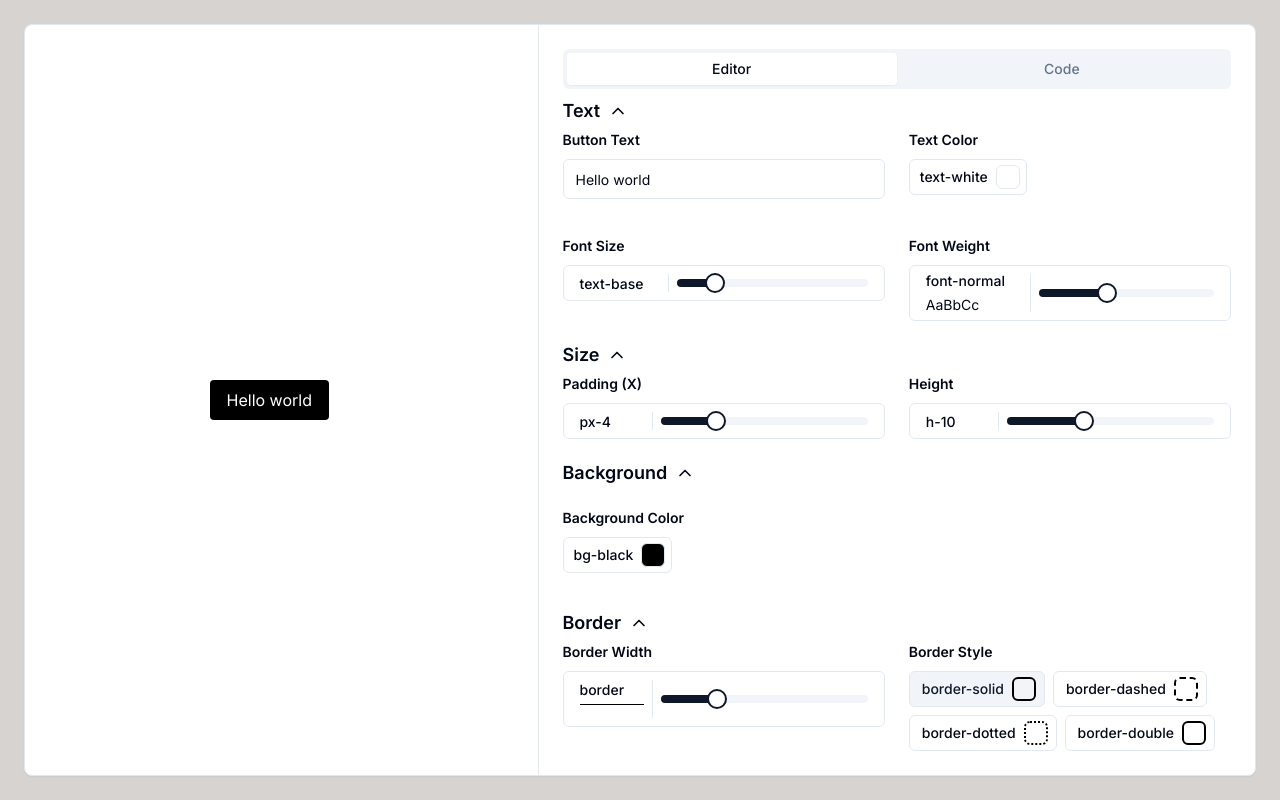
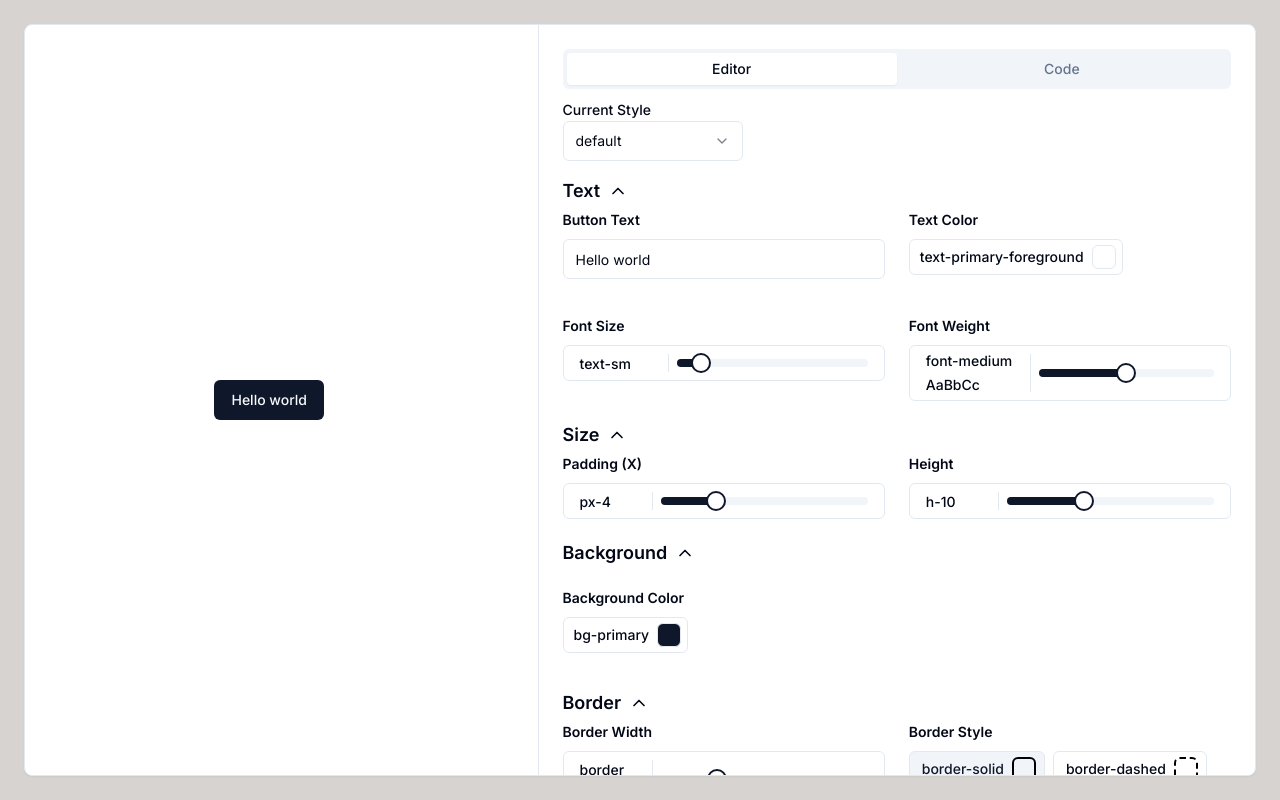
Before and after one commit to Alwurts/vbuild, a Next.js app: page / in a window 1280 px wide. Built offline with nearby package versions, Linux system fonts and the light colour scheme.

Commit message:
Support multiple styles

```diff
--- a/package.json
+++ b/package.json
@@ -27,7 +27,8 @@
     "react": "^18",
     "react-dom": "^18",
     "tailwind-merge": "^2.4.0",
-    "tailwindcss-animate": "^1.0.7"
+    "tailwindcss-animate": "^1.0.7",
+    "zustand": "^4.5.4"
   },
   "devDependencies": {
     "@types/node": "^20",
--- a/src/app/page.tsx
+++ b/src/app/page.tsx
@@ -24,30 +24,160 @@ import { Shadow } from "@/components/Shadow";
 import { FontWeight as FontWeightComponent } from "@/components/FontWeight";
 import { CollapsibleGroup } from "@/components/CollapsibleGroup";
 import { InputTool } from "@/components/InputTool";
+import { create } from "zustand";
+import {
+	Select,
+	SelectContent,
+	SelectItem,
+	SelectTrigger,
+	SelectValue,
+} from "@/components/ui/select";
+
+interface ButtonStore {
+	styles: {
+		[key: string]: {
+			bgColor: string;
+			textColor: string;
+			fontSize: string;
+			fontWeight: string;
+			borderColor: string;
+			borderWidth: string;
+			borderStyle: string;
+			rounded: string;
+			paddingX: string;
+			height: string;
+			shadow: string;
+			opacity: string;
+		};
+	};
+	currentStyle: string;
+	setStyle: (styleName: string, property: string, value: string) => void;
+	setCurrentStyle: (styleName: string) => void;
+}
+
+const useButtonStore = create<ButtonStore>((set) => ({
+	styles: {
+		default: {
+			bgColor: "bg-primary",
+			textColor: "text-primary-foreground",
+			fontSize: "text-sm",
+			fontWeight: "font-medium",
+			borderColor: "border-transparent",
+			borderWidth: "border",
+			borderStyle: "border-solid",
+			rounded: "rounded-md",
+			paddingX: "px-4",
+			height: "h-10",
+			shadow: "shadow-none",
+			opacity: "opacity-100",
+		},
+		destructive: {
+			bgColor: "bg-destructive",
+			textColor: "text-destructive-foreground",
+			fontSize: "text-sm",
+			fontWeight: "font-medium",
+			borderColor: "border-transparent",
+			borderWidth: "border",
+			borderStyle: "border-solid",
+			rounded: "rounded-md",
+			paddingX: "px-4",
+			height: "h-10",
+			shadow: "shadow-none",
+			opacity: "opacity-100",
+			// ... (fill in other properties)
+		},
+		outline: {
+			bgColor: "bg-background",
+			textColor: "text-foreground",
+			borderColor: "border-input",
+			borderWidth: "border",
+			borderStyle: "border-solid",
+			rounded: "rounded-md",
+			paddingX: "px-4",
+			height: "h-10",
+			shadow: "shadow-none",
+			opacity: "opacity-100",
+			fontSize: "text-sm",
+			fontWeight: "font-medium",
+			// ... (fill in other properties)
+		},
+		secondary: {
+			bgColor: "bg-secondary",
+			textColor: "text-secondary-foreground",
+			fontSize: "text-sm",
+			fontWeight: "font-medium",
+			borderColor: "border-transparent",
+			borderWidth: "border",
+			borderStyle: "border-solid",
+			rounded: "rounded-md",
+			paddingX: "px-4",
+			height: "h-10",
+			shadow: "shadow-none",
+			opacity: "opacity-100",
+			// ... (fill in other properties)
+		},
+		ghost: {
+			bgColor: "bg-transparent",
+			textColor: "text-foreground",
+			fontSize: "text-sm",
+			fontWeight: "font-medium",
+			borderColor: "border-transparent",
+			borderWidth: "border",
+			borderStyle: "border-solid",
+			rounded: "rounded-md",
+			paddingX: "px-4",
+			height: "h-10",
+			shadow: "shadow-none",
+			opacity: "opacity-100",
+			// ... (fill in other properties)
+		},
+		link: {
+			bgColor: "bg-transparent",
+			textColor: "text-primary",
+			fontSize: "text-sm",
+			fontWeight: "font-medium",
+			borderColor: "border-transparent",
+			borderWidth: "border",
+			borderStyle: "border-solid",
+			rounded: "rounded-md",
+			paddingX: "px-4",
+			height: "h-10",
+			shadow: "shadow-none",
+			opacity: "opacity-100",
+			// ... (fill in other properties)
+		},
+		custom: {
+			bgColor: "bg-black",
+			textColor: "text-white",
+			fontSize: "text-sm",
+			fontWeight: "font-medium",
+			borderColor: "border-transparent",
+			borderWidth: "border",
+			borderStyle: "border-solid",
+			rounded: "rounded-md",
+			paddingX: "px-4",
+			height: "h-10",
+			shadow: "shadow-none",
+			opacity: "opacity-100",
+		},
+	},
+	currentStyle: "default",
+	setStyle: (styleName, property, value) =>
+		set((state) => ({
+			styles: {
+				...state.styles,
+				[styleName]: {
+					...state.styles[styleName],
+					[property]: value,
+				},
+			},
+		})),
+	setCurrentStyle: (styleName) => set({ currentStyle: styleName }),
+}));
 
 export default function Home() {
-	// Text
+	const { styles, currentStyle, setStyle, setCurrentStyle } = useButtonStore();
 	const [buttonText, setButtonText] = useState("Hello world");
-	const [textColor, setTextColor] = useState("text-white");
-	const [fontSize, setFontSize] = useState("text-base");
-	const [fontWeight, setFontWeight] = useState("font-normal");
-
-	// Background
-	const [bgColor, setBgColor] = useState("bg-black");
-
-	// Border
-	const [borderColor, setBorderColor] = useState("border-transparent");
-	const [borderWidth, setBorderWidth] = useState("border");
-	const [borderStyle, setBorderStyle] = useState("border-solid");
-	const [rounded, setRounded] = useState("rounded");
-
-	// Size
-	const [paddingX, setPaddingX] = useState("px-4");
-	const [height, setHeight] = useState("h-10");
-
-	// Effects
-	const [shadow, setShadow] = useState("shadow-none");
-	const [opacity, setOpacity] = useState("opacity-100");
 
 	// Group Visibility
 	const [visibleGroups, setVisibleGroups] = useState({
@@ -59,19 +189,21 @@ export default function Home() {
 		hover: false,
 	});
 
+	const currentStyleFull = styles[currentStyle];
+
 	const buttonClasses = cn(
-		textColor,
-		fontSize,
-		fontWeight,
-		bgColor,
-		borderColor,
-		borderWidth,
-		borderStyle,
-		rounded,
-		paddingX,
-		shadow,
-		opacity,
-		height,
+		currentStyleFull.textColor,
+		currentStyleFull.fontSize,
+		currentStyleFull.fontWeight,
+		currentStyleFull.bgColor,
+		currentStyleFull.borderColor,
+		currentStyleFull.borderWidth,
+		currentStyleFull.borderStyle,
+		currentStyleFull.rounded,
+		currentStyleFull.paddingX,
+		currentStyleFull.shadow,
+		currentStyleFull.opacity,
+		currentStyleFull.height,
 	);
 
 	const buttonCode = `import * as React from "react"
@@ -94,14 +226,14 @@ const buttonVariants = cva(
           "bg-secondary text-secondary-foreground hover:bg-secondary/80",
         ghost: "hover:bg-accent hover:text-accent-foreground",
         link: "text-primary underline-offset-4 hover:underline",
-        custom: "${textColor} ${fontSize} ${fontWeight} ${bgColor} ${borderColor} ${borderWidth} ${borderStyle} ${rounded} ${shadow} ${opacity}",
+        custom: "${currentStyleFull.textColor} ${currentStyleFull.fontSize} ${currentStyleFull.fontWeight} ${currentStyleFull.bgColor} ${currentStyleFull.borderColor} ${currentStyleFull.borderWidth} ${currentStyleFull.borderStyle} ${currentStyleFull.rounded} ${currentStyleFull.shadow} ${currentStyleFull.opacity}",
       },
       size: {
         default: "h-10 px-4 py-2",
         sm: "h-9 rounded-md px-3",
         lg: "h-11 rounded-md px-8",
         icon: "h-10 w-10",
-        custom: "${paddingX} ${height}",
+        custom: "${currentStyleFull.paddingX} ${currentStyleFull.height}",
       },
     },
     defaultVariants: {
@@ -153,6 +285,21 @@ export { Button, buttonVariants }
 							<TabsTrigger value="code">Code</TabsTrigger>
 						</TabsList>
 						<TabsContent value="toggles" className="space-y-3">
+							<div className="mb-4">
+								<Label>Current Style</Label>
+								<Select value={currentStyle} onValueChange={setCurrentStyle}>
+									<SelectTrigger className="w-[180px]">
+										<SelectValue placeholder="Theme" />
+									</SelectTrigger>
+									<SelectContent>
+										{Object.keys(styles).map((style) => (
+											<SelectItem key={style} value={style}>
+												{style}
+											</SelectItem>
+										))}
+									</SelectContent>
+								</Select>
+							</div>
 							{/* Text Group */}
 							<CollapsibleGroup
 								title="Text"
@@ -166,20 +313,26 @@ export { Button, buttonVariants }
 								/>
 								<ColorPicker
 									label="Text Color"
-									value={textColor}
-									onChange={setTextColor}
+									value={currentStyleFull.textColor}
+									onChange={(value) =>
+										setStyle(currentStyle, "textColor", value)
+									}
 								/>
 								<GenericSliderSelector
 									label="Font Size"
 									options={fontSizesOptions}
-									value={fontSize}
-									onChange={setFontSize}
+									value={currentStyleFull.fontSize}
+									onChange={(value) =>
+										setStyle(currentStyle, "fontSize", value)
+									}
 									width="w-20"
 								/>
 								<FontWeightComponent
 									label="Font Weight"
-									fontWeight={fontWeight}
-									setFontWeight={setFontWeight}
+									fontWeight={currentStyleFull.fontWeight}
+									setFontWeight={(value) =>
+										setStyle(currentStyle, "fontWeight", value)
+									}
 								/>
 							</CollapsibleGroup>
 
@@ -192,14 +345,16 @@ export { Button, buttonVariants }
 								<GenericSliderSelector
 									label="Padding (X)"
 									options={paddingXOptions}
-									value={paddingX}
-									onChange={setPaddingX}
+									value={currentStyleFull.paddingX}
+									onChange={(value) =>
+										setStyle(currentStyle, "paddingX", value)
+									}
 								/>
 								<GenericSliderSelector
 									label="Height"
 									options={heightOptions}
-									value={height}
-									onChange={setHeight}
+									value={currentStyleFull.height}
+									onChange={(value) => setStyle(currentStyle, "height", value)}
 								/>
 							</CollapsibleGroup>
 
@@ -210,8 +365,8 @@ export { Button, buttonVariants }
 							>
 								<ColorPicker
 									label="Background Color"
-									value={bgColor}
-									onChange={setBgColor}
+									value={currentStyleFull.bgColor}
+									onChange={(value) => setStyle(currentStyle, "bgColor", value)}
 								/>
 							</CollapsibleGroup>
 
@@ -223,24 +378,30 @@ export { Button, buttonVariants }
 							>
 								<BorderWidth
 									label="Border Width"
-									borderWidth={borderWidth}
-									setBorderWidth={setBorderWidth}
+									borderWidth={currentStyleFull.borderWidth}
+									setBorderWidth={(value) =>
+										setStyle(currentStyle, "borderWidth", value)
+									}
 								/>
 								<BorderType
 									label="Border Style"
-									borderStyle={borderStyle}
-									setBorderStyle={setBorderStyle}
+									borderStyle={currentStyleFull.borderStyle}
+									setBorderStyle={(value) =>
+										setStyle(currentStyle, "borderStyle", value)
+									}
 								/>
 								<ColorPicker
 									label="Border Color"
-									value={borderColor}
-									onChange={setBorderColor}
+									value={currentStyleFull.borderColor}
+									onChange={(value) =>
+										setStyle(currentStyle, "borderColor", value)
+									}
 								/>
 								<GenericSliderSelector
 									label="Rounded"
 									options={roundedOptions}
-									value={rounded}
-									onChange={setRounded}
+									value={currentStyleFull.rounded}
+									onChange={(value) => setStyle(currentStyle, "rounded", value)}
 									width="w-24"
 								/>
 							</CollapsibleGroup>
@@ -250,12 +411,16 @@ export { Button, buttonVariants }
 								title="Effects"
 								isVisible={visibleGroups.effects}
 							>
-								<Shadow label="Shadow" shadow={shadow} setShadow={setShadow} />
+								<Shadow
+									label="Shadow"
+									shadow={currentStyleFull.shadow}
+									setShadow={(value) => setStyle(currentStyle, "shadow", value)}
+								/>
 								<GenericSliderSelector
 									label="Opacity"
 									options={opacityOptions}
-									value={opacity}
-									onChange={setOpacity}
+									value={currentStyleFull.opacity}
+									onChange={(value) => setStyle(currentStyle, "opacity", value)}
 									width="w-24"
 								/>
 							</CollapsibleGroup>
```
Also changed, not shown: 1 other file (tests, documents, lock files or other folders).
